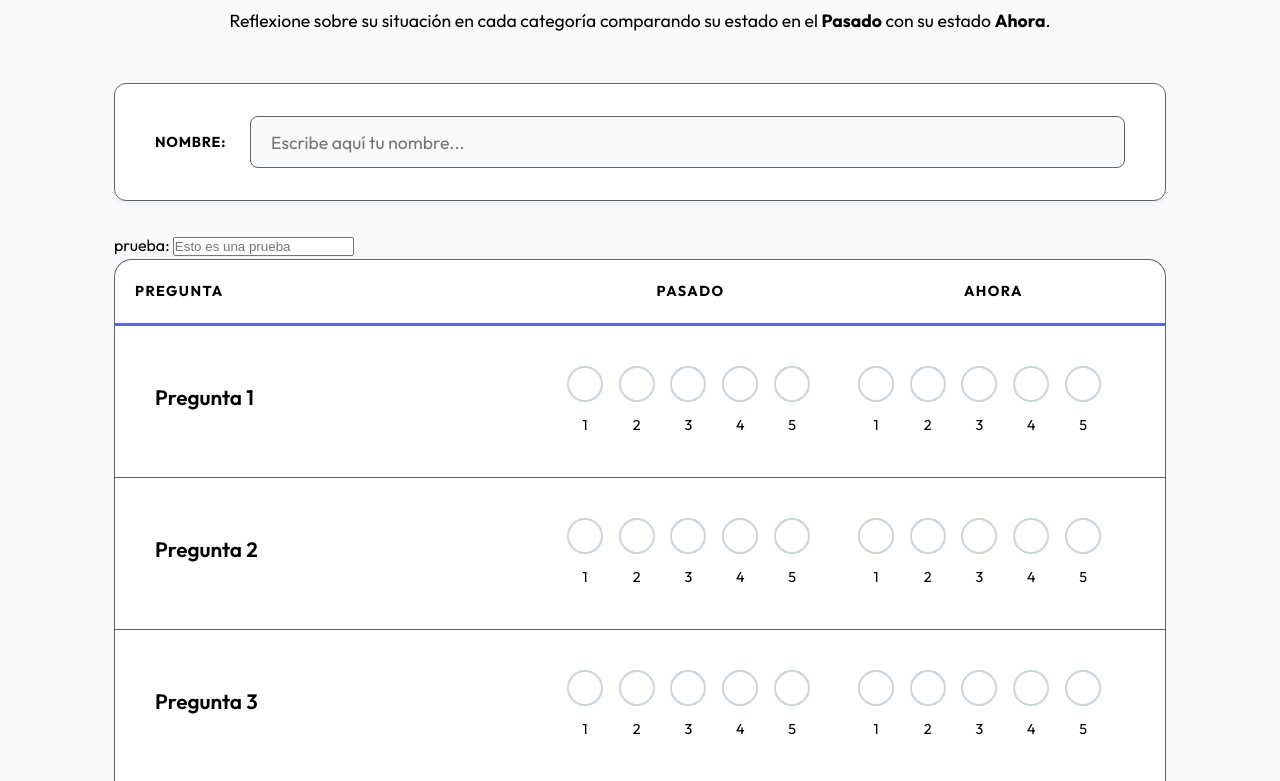
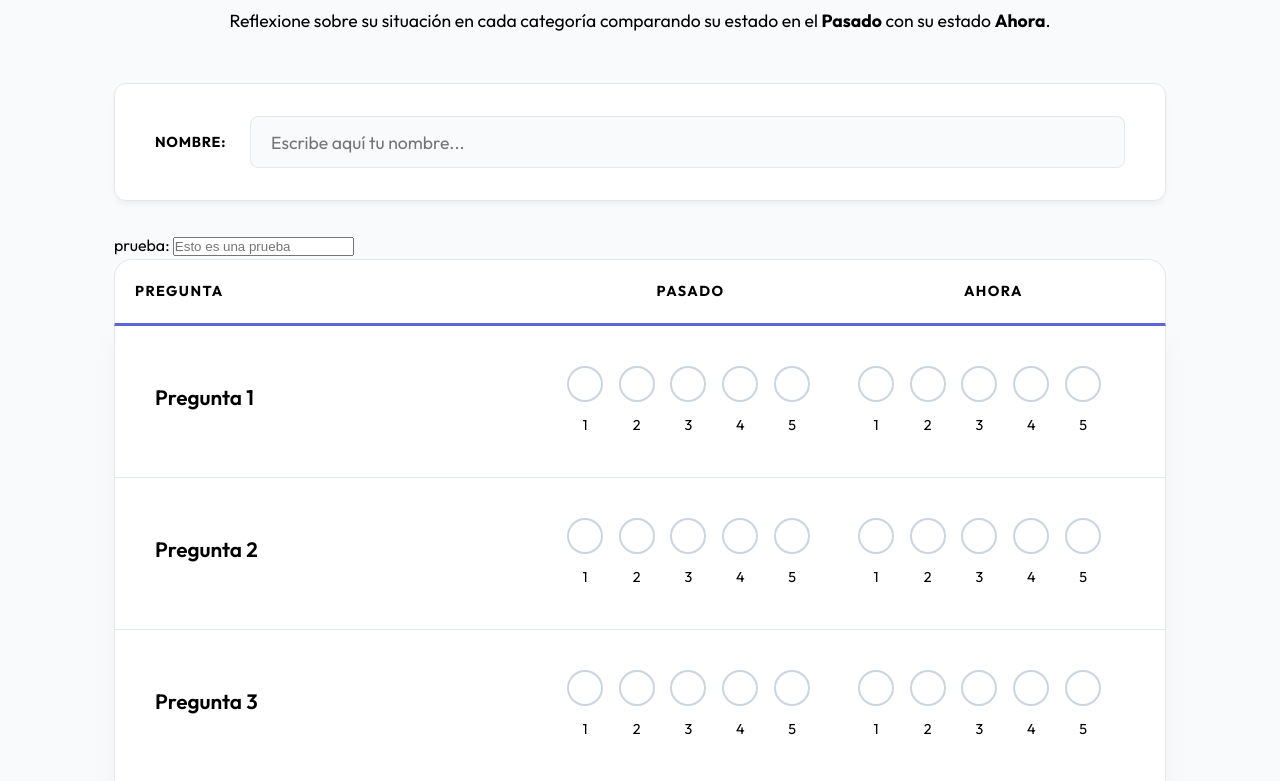
Before and after one commit to ReyesDelgado/Cuestionarios, a website built with Vite: page index.html in a window 1280 px wide. Shown: the part 186-967 px from the top of the page. Built offline with nearby package versions, Linux system fonts and the light colour scheme.

Commit message:
Update style.css

```diff
--- a/style.css
+++ b/style.css
@@ -7,7 +7,7 @@
     --text-primary: #000000;
     --text-secondary: #000000;
     --text-muted: #000000;
-    --border: rgb(95,99,104);
+    --border: #e2e8f0;
     --radius: 12px;
     --transition: all 0.3s ease;
 }
```
